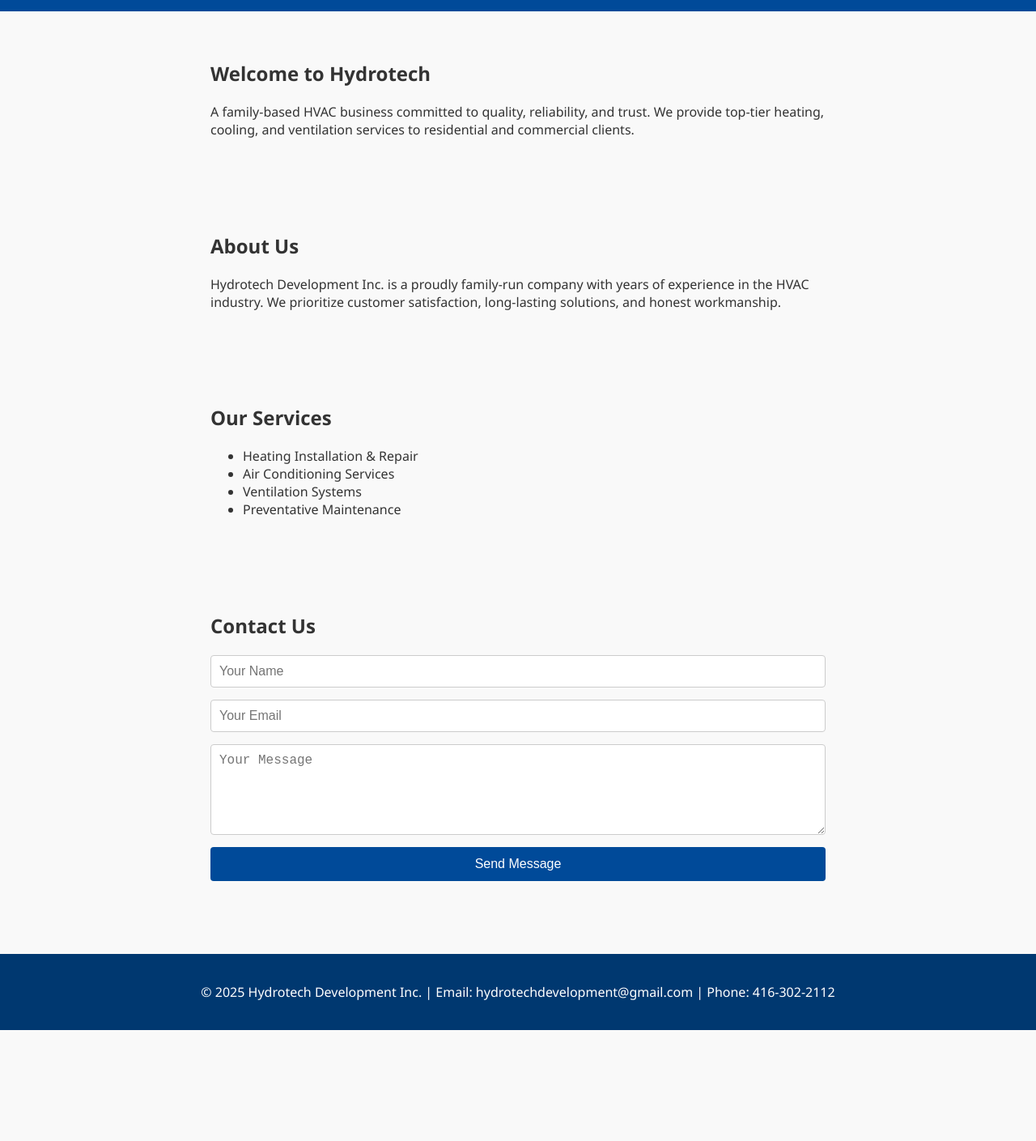
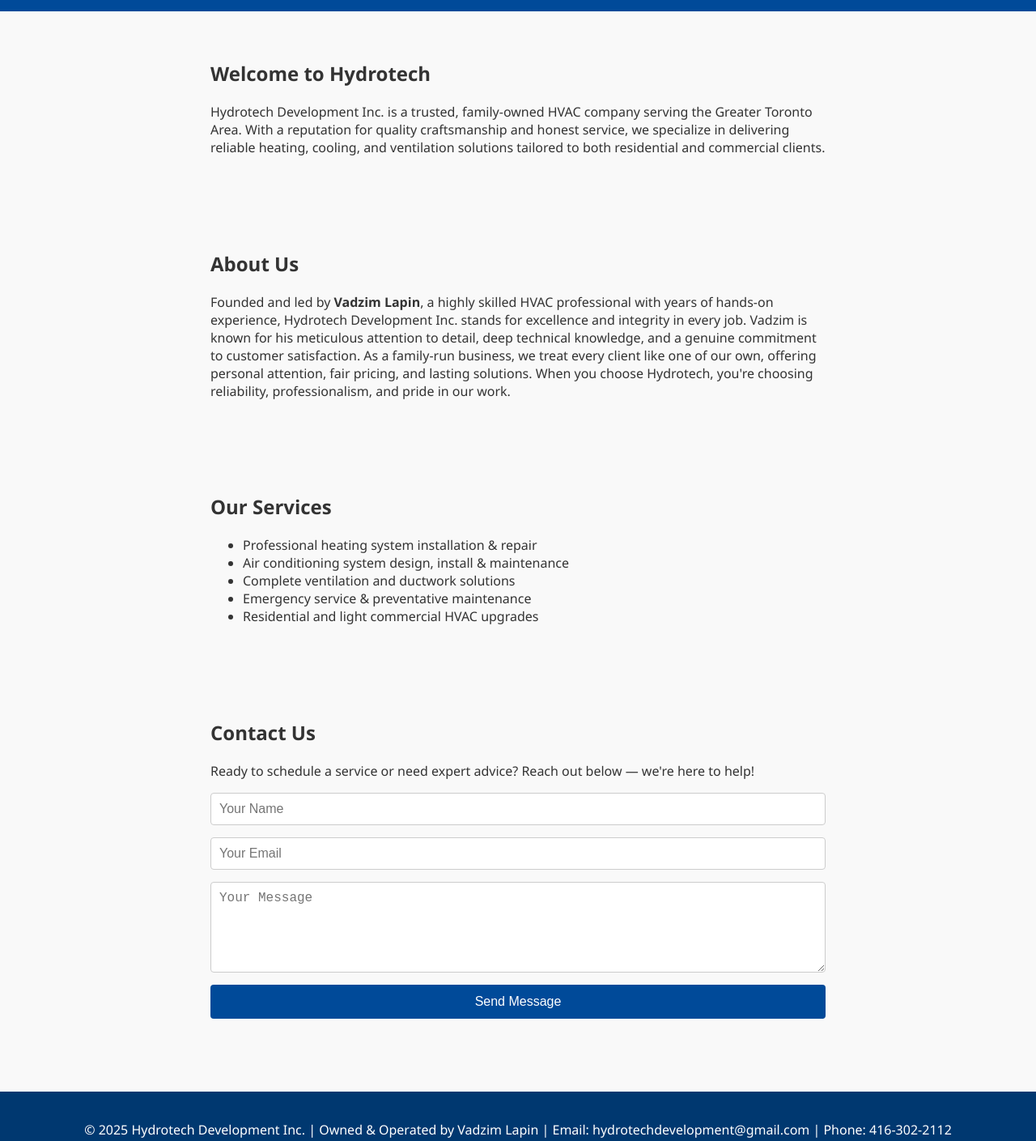
Before and after one commit to hydrotechdevelopment/hydrotech-website, a plain HTML site: page index.html in a window 1280 px wide. Shown: the part 200-1609 px from the top of the page at 81% size. Before the commit the page ends 1472 px from the top, so only its background shows below. Drawn offline with Linux system fonts and the light colour scheme.

Commit message:
Update index.html

```diff
--- a/index.html
+++ b/index.html
@@ -32,7 +32,6 @@
       border-radius: 10px;
       display: block;
       margin: 0 auto 10px;
-      box-sizing: border-box;
     }
 
     nav a {
@@ -114,26 +113,28 @@
 
   <section id="home">
     <h2>Welcome to Hydrotech</h2>
-    <p>A family-based HVAC business committed to quality, reliability, and trust. We provide top-tier heating, cooling, and ventilation services to residential and commercial clients.</p>
+    <p>Hydrotech Development Inc. is a trusted, family-owned HVAC company serving the Greater Toronto Area. With a reputation for quality craftsmanship and honest service, we specialize in delivering reliable heating, cooling, and ventilation solutions tailored to both residential and commercial clients.</p>
   </section>
 
   <section id="about">
     <h2>About Us</h2>
-    <p>Hydrotech Development Inc. is a proudly family-run company with years of experience in the HVAC industry. We prioritize customer satisfaction, long-lasting solutions, and honest workmanship.</p>
+    <p>Founded and led by <strong>Vadzim Lapin</strong>, a highly skilled HVAC professional with years of hands-on experience, Hydrotech Development Inc. stands for excellence and integrity in every job. Vadzim is known for his meticulous attention to detail, deep technical knowledge, and a genuine commitment to customer satisfaction. As a family-run business, we treat every client like one of our own, offering personal attention, fair pricing, and lasting solutions. When you choose Hydrotech, you're choosing reliability, professionalism, and pride in our work.</p>
   </section>
 
   <section id="services">
     <h2>Our Services</h2>
     <ul>
-      <li>Heating Installation & Repair</li>
-      <li>Air Conditioning Services</li>
-      <li>Ventilation Systems</li>
-      <li>Preventative Maintenance</li>
+      <li>Professional heating system installation & repair</li>
+      <li>Air conditioning system design, install & maintenance</li>
+      <li>Complete ventilation and ductwork solutions</li>
+      <li>Emergency service & preventative maintenance</li>
+      <li>Residential and light commercial HVAC upgrades</li>
     </ul>
   </section>
 
   <section id="contact">
     <h2>Contact Us</h2>
+    <p>Ready to schedule a service or need expert advice? Reach out below — we're here to help!</p>
     <form action="https://formspree.io/f/xldljagr" method="POST">
       <input type="text" name="name" placeholder="Your Name" required />
       <input type="email" name="email" placeholder="Your Email" required />
@@ -143,7 +144,7 @@
   </section>
 
   <footer>
-    <p>&copy; 2025 Hydrotech Development Inc. | Email: hydrotechdevelopment@gmail.com | Phone: 416-302-2112</p>
+    <p>&copy; 2025 Hydrotech Development Inc. | Owned & Operated by Vadzim Lapin | Email: hydrotechdevelopment@gmail.com | Phone: 416-302-2112</p>
   </footer>
 </body>
 </html>
```
